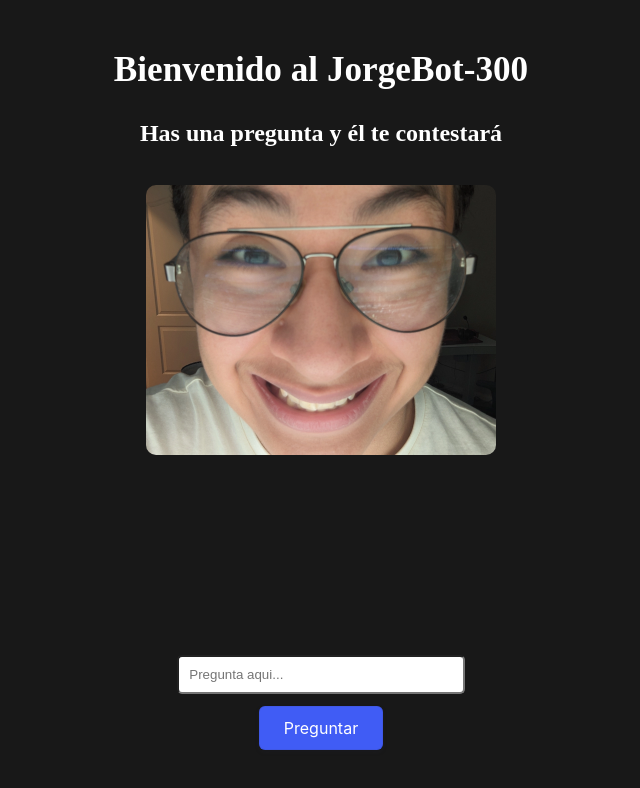
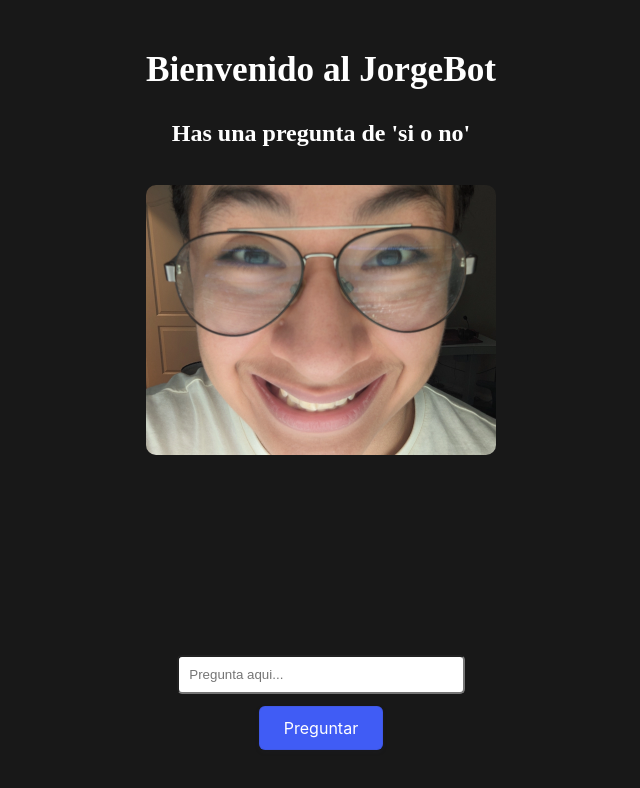
Before and after one commit to Gorgisius/Jorge-Bot300, a plain HTML site: page index.html in a window 1280 px wide. Shown: the whole page, without its empty margins (319-959 px from the left). Drawn offline with Linux system fonts and the light colour scheme; a web font is replaced by a local one.

Commit message:
cambia texto inicial

```diff
--- a/index.html
+++ b/index.html
@@ -10,8 +10,8 @@
 </head>
 <body>
     <div class="container intro">
-        <h1>Bienvenido al JorgeBot-300</h1>
-        <h2>Has una pregunta y él te contestará</h2>
+        <h1>Bienvenido al JorgeBot</h1>
+        <h2>Has una pregunta de 'si o no'</h2>
         <br>
         <img id="jorgebot" src="images/felixImg.webp" alt="JorgeBot-300">
         <p id="respuesta"></p>
```
